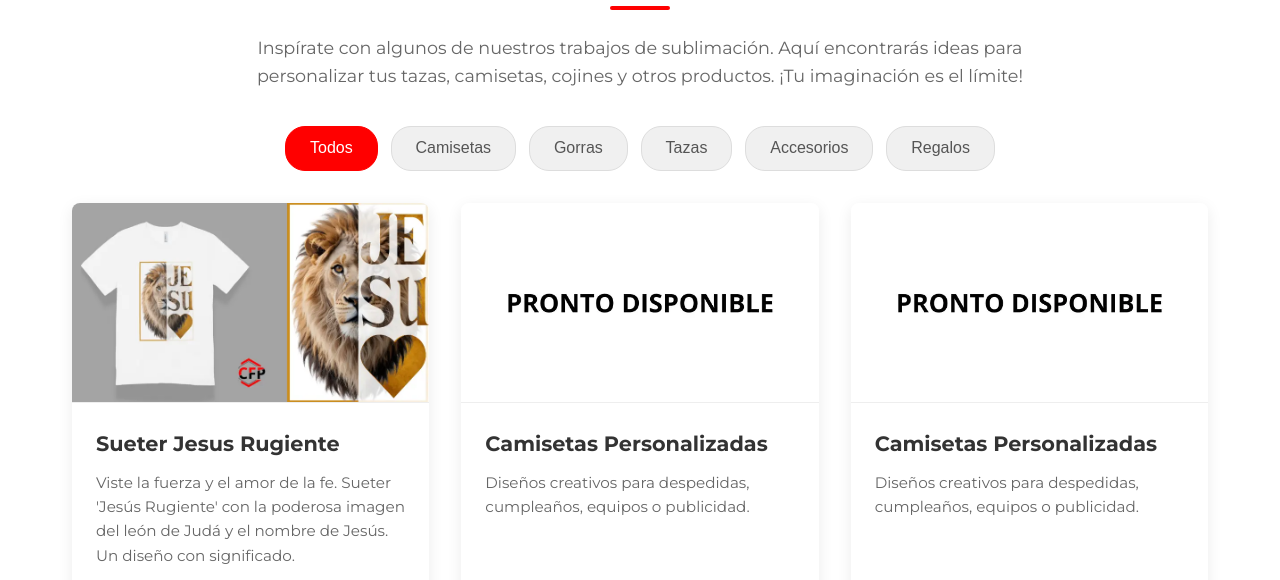
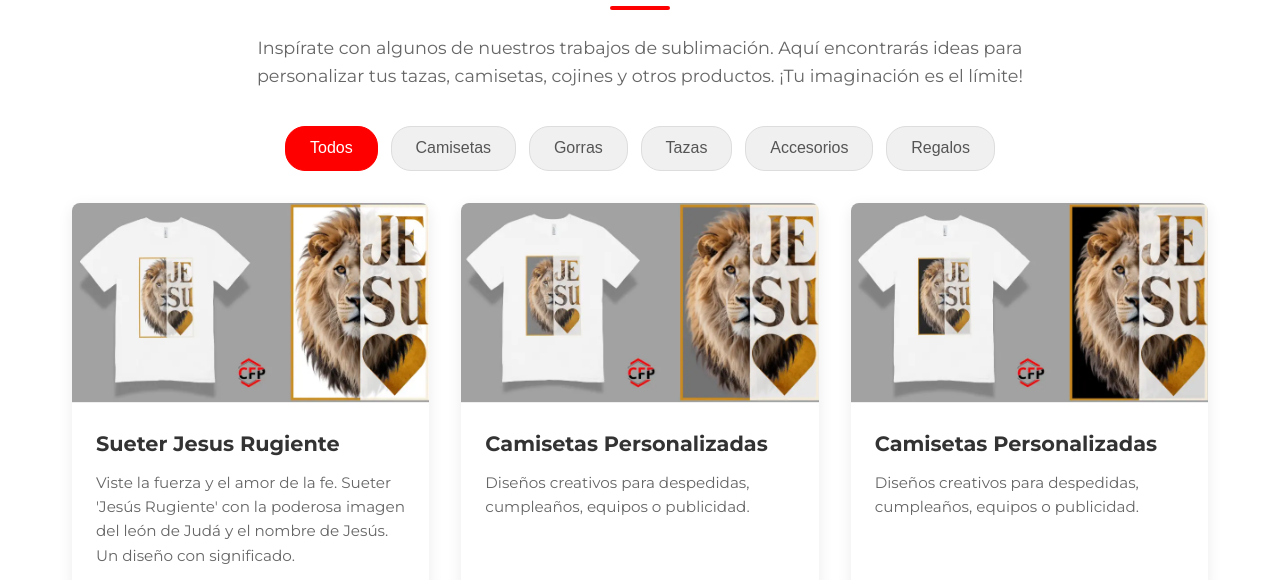
Before and after one commit to Yonny33/emprendimiento, a plain HTML site: page diseño.html in a window 1280 px wide. Shown: the part 220-800 px from the top of the page. Drawn offline with Linux system fonts and the light colour scheme.

Commit message:
ACTUALIZACION 9

```diff
--- a/css/styles.css
+++ b/css/styles.css
@@ -452,6 +452,8 @@ header {
   background-color: #cc0000;
 }
 
+
+
 /* ========================================================================== */
 /* === SECCIÓN 6: PÁGINA DE CONTACTO (CONTACTO.HTML) === */
 /* ========================================================================== */
--- a/diseño.html
+++ b/diseño.html
@@ -77,7 +77,7 @@
           <div class="gallery-container">
             <div class="design-card" data-category="camisetas">
               <img
-                src="img/camisetas/camiseta-jesus-rugiente-leon-fe-cfp.webp"
+                src="img/camisetas/diseños-leon/sueter-jesus-rugiente-leon-blanco-cfp.webp"
                 alt="Camiseta Jesús Rugiente - Diseño de león y fe de CFP"
               />
               <div class="card-info">
@@ -93,7 +93,10 @@
               </div>
             </div>
             <div class="design-card" data-category="camisetas">
-              <img src="img/design2.webp" alt="Camiseta con diseño divertido" />
+              <img
+                src="img/camisetas/diseños-leon/sueter-jesus-rugiente-leon-gris-cfp.webp"
+                alt="Camiseta Jesús Rugiente - Diseño de león y fe de CFP"
+              />
               <div class="card-info">
                 <h3>Camisetas Personalizadas</h3>
                 <p>
@@ -106,7 +109,10 @@
               </div>
             </div>
             <div class="design-card" data-category="camisetas">
-              <img src="img/design2.webp" alt="Camiseta con diseño divertido" />
+              <img
+                src="img/camisetas/diseños-leon/sueter-jesus-rugiente-leon-negro-cfp.webp"
+                alt="Camiseta Jesús Rugiente - Diseño de león y fe de CFP"
+              />
               <div class="card-info">
                 <h3>Camisetas Personalizadas</h3>
                 <p>
```
Also changed, not shown: img/camisetas/camiseta-jesus-rugiente-leon-fe-cfp.webp (deleted), img/camisetas/diseños-leon/sueter-jesus-rugiente-leon-blanco-cfp.webp (added), img/camisetas/diseños-leon/sueter-jesus-rugiente-leon-gris-cfp.webp (added), img/camisetas/diseños-leon/sueter-jesus-rugiente-leon-negro-cfp.webp (added).
